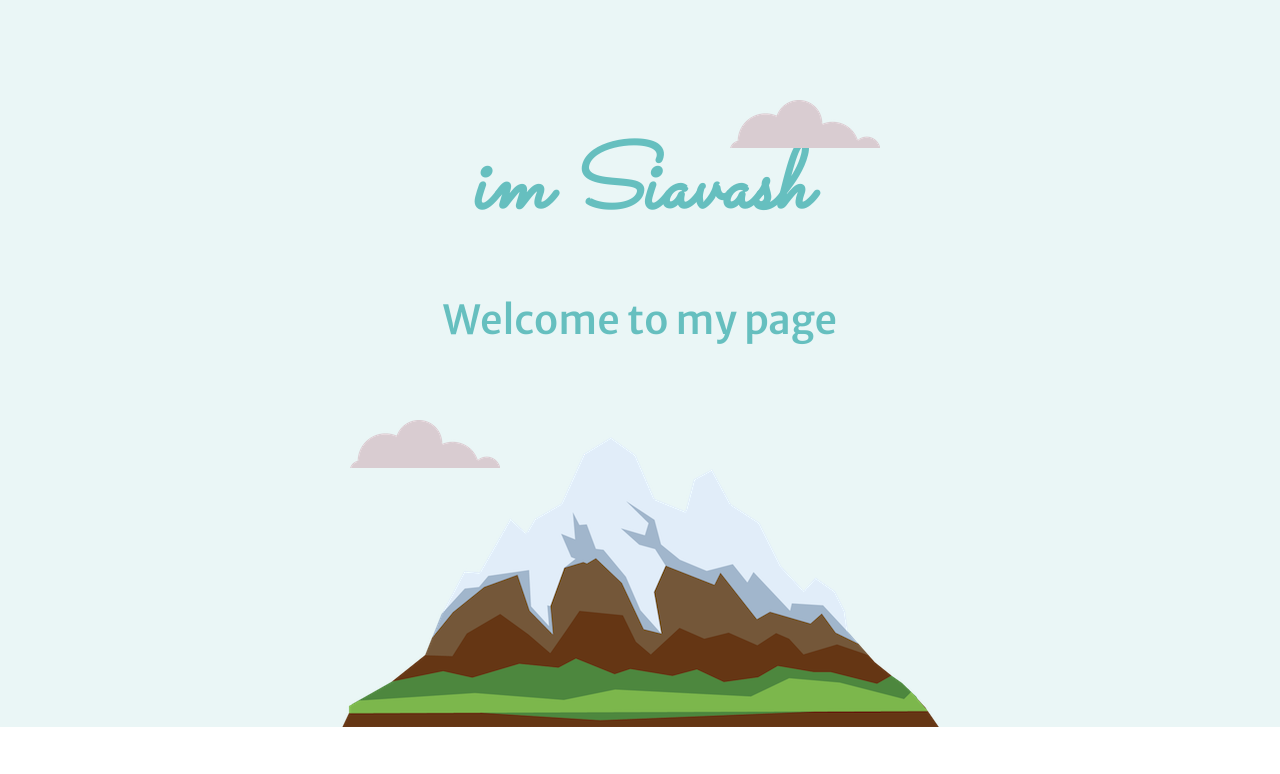
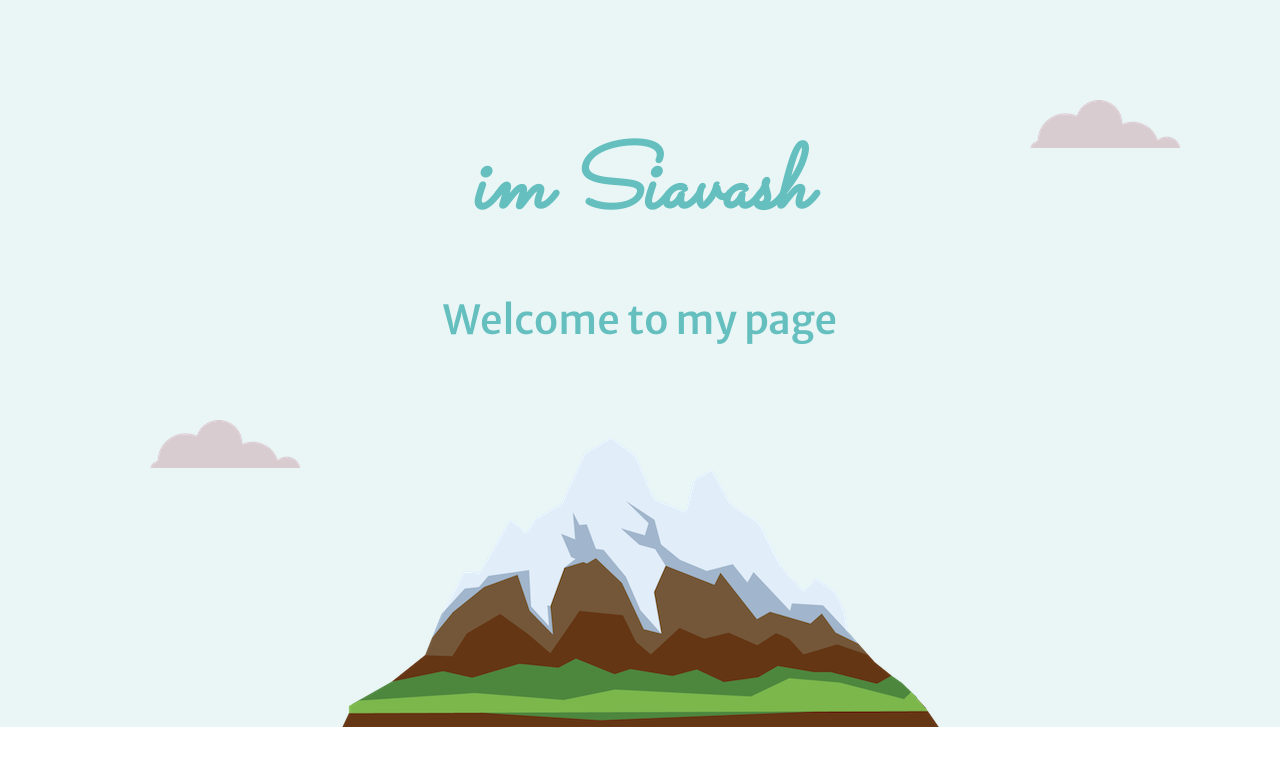
Before and after one commit to Siavash-Parsa/personal_website, a plain HTML site: page index.html in a window 1280 px wide. Shown: the top 774 px of the page. Drawn offline with Linux system fonts and the light colour scheme.

Commit message:
Update style.css

```diff
--- a/css/style.css
+++ b/css/style.css
@@ -49,14 +49,14 @@ a:hover {
 .Bottom-Cloud {
     position: absolute;
     top: 420px;
-    left:350px;
+    left:150px;
 
 
 }
 
 .Top-Cloud {
     position: absolute;
-    right: 400px;
+    right: 100px;
     Top: 100px;
 }
 .Mountain {
```
